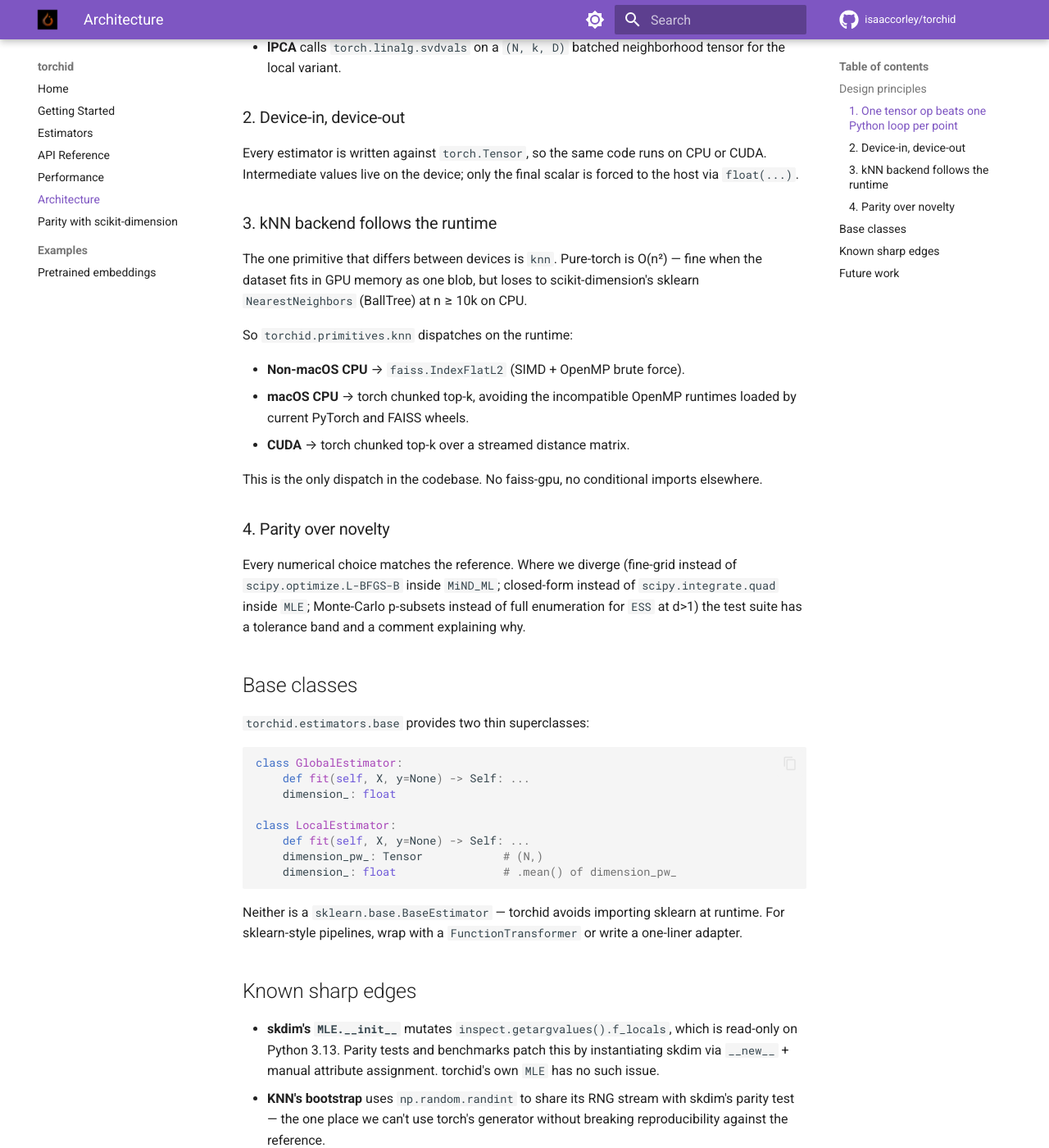
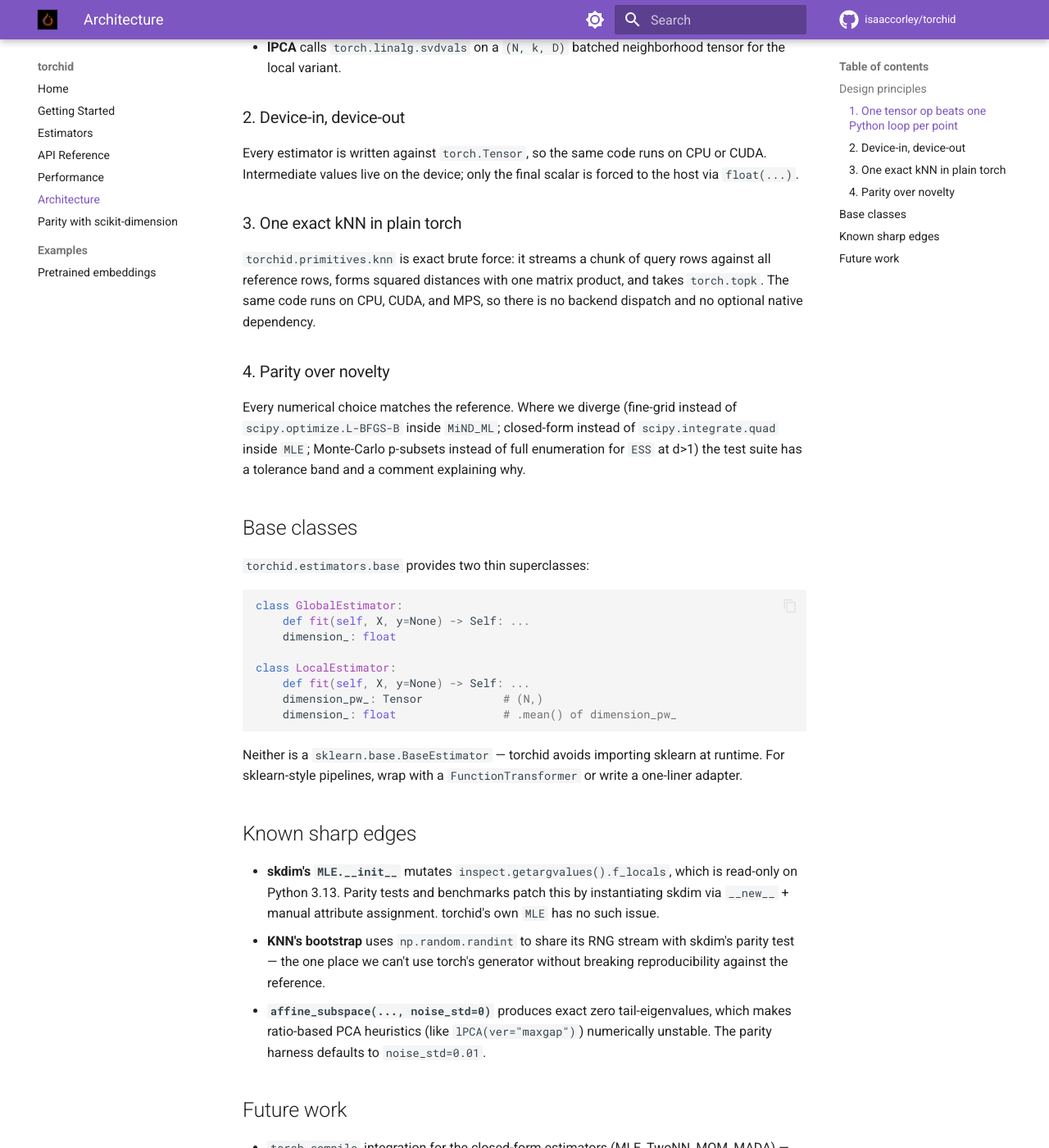
Before and after one commit to isaaccorley/torchid, an MkDocs documentation site: the page built from docs/architecture.md, in a window 1280 px wide and 1400 px high, scrolled down 792 px. Shown: the whole window at 82% size. Built offline with MkDocs 1.6.1 and Material for MkDocs 9.7.7, drawn with Linux system fonts in a browser that asks for light colours; comment, search, counter and statistics services are not loaded; some of the changed text lies outside the part shown.

Commit message:
refactor!: replace faiss with exact torch top-k and drop the cpu and cuda extras (#9)

````diff
--- a/docs/architecture.md
+++ b/docs/architecture.md
@@ -4,7 +4,7 @@ The library is deliberately thin — shared primitives plus one file per estimat
 
 ```
 src/torchid/
-├── primitives.py       # public batched primitives — pdist, knn (faiss/torch), local-PCA, log-ratios
+├── primitives.py       # public batched primitives — pdist, knn (torch), local-PCA, log-ratios
 ├── datasets.py          # hyperball, hypersphere, affine_subspace, swiss_roll
 ├── metrics.py           # IntrinsicDimension torchmetrics adapter (streaming)
 ├── wrappers.py          # estimate_many, asPointwise
@@ -31,18 +31,9 @@ torchid replaces every such loop with a batched tensor operation over `(N, k,
 
 Every estimator is written against `torch.Tensor`, so the same code runs on CPU or CUDA. Intermediate values live on the device; only the final scalar is forced to the host via `float(...)`.
 
-### 3. kNN backend follows the runtime
+### 3. One exact kNN in plain torch
 
-The one primitive that differs between devices is `knn`. Pure-torch is O(n²) — fine when the dataset fits in GPU memory as one blob, but loses to scikit-dimension's sklearn `NearestNeighbors` (BallTree) at n ≥ 10k on CPU.
-
-So `torchid.primitives.knn` dispatches on the runtime:
-
-- **Non-macOS CPU** → `faiss.IndexFlatL2` (SIMD + OpenMP brute force).
-- **macOS CPU** → torch chunked top-k, avoiding the incompatible OpenMP
-    runtimes loaded by current PyTorch and FAISS wheels.
-- **CUDA** → torch chunked top-k over a streamed distance matrix.
-
-This is the only dispatch in the codebase. No faiss-gpu, no conditional imports elsewhere.
+`torchid.primitives.knn` is exact brute force: it streams a chunk of query rows against all reference rows, forms squared distances with one matrix product, and takes `torch.topk`. The same code runs on CPU, CUDA, and MPS, so there is no backend dispatch and no optional native dependency.
 
 ### 4. Parity over novelty
 
@@ -76,9 +67,8 @@ Neither is a `sklearn.base.BaseEstimator` — torchid avoids importing sklearn a
 - `torch.compile` integration for the closed-form estimators (MLE, TwoNN,
     MOM, MADA) — the control flow is already static, but profiling shows the
     knn dominates so this is mostly cosmetic on CPU.
-- A sklearn `BallTree` backend on the non-macOS CPU path. FAISS `IndexFlatL2` is
-    the current choice but BallTree wins by ~2× at d ≤ 30, where most
-    embedding workloads sit.
+- A sklearn `BallTree` backend on CPU. Exact brute force is the current choice
+    but BallTree wins by ~2× at d ≤ 30, where most embedding workloads sit.
 - Multi-dataset *batched* fitting (one tensor of shape `(B, N, D)` instead
     of a Python list). The primitives already support broadcasting over a
     leading dim; the estimator wrappers would need to accept it.
````
Also changed, not shown: BENCHMARKS.md (+1 -1 lines), README.md (+1 -2 lines), docs/api.md (+3 -3 lines), docs/getting-started.md (+4 -10 lines), docs/index.md (+3 -5 lines), docs/performance.md (+2 -2 lines), pyproject.toml (+1 -7 lines), 3 other files.
